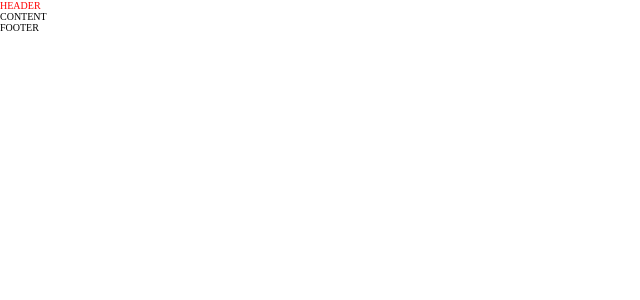
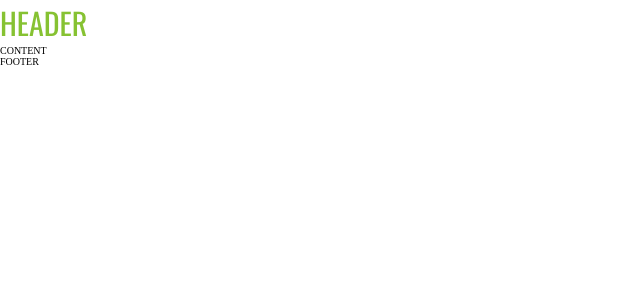
Before and after one commit to cadencunningham/React-Personal-Website, a React app: page / in a window 1280 px wide. Shown: the top 300 px of the page, without its empty margins (0-640 px from the left). Built offline with nearby package versions, Linux system fonts and the light colour scheme; the HTML template or start-up script is replaced by a standard one.

Commit message:
added new base font-families

```diff
--- a/src/index.html
+++ b/src/index.html
@@ -4,6 +4,9 @@
     <meta charset="UTF-8">
     <meta name="viewport" content="width=device-width, initial-scale=1.0">
     <meta http-equiv="X-UA-Compatible" content="ie=edge">
+
+    <link href="https://fonts.googleapis.com/css?family=Cardo:400,700|Oswald" rel="stylesheet">
+
     <title>BareBones React App</title>
 </head>
 <body>
--- a/src/scss/base/_base.scss
+++ b/src/scss/base/_base.scss
@@ -1,3 +1,6 @@
+$font-primary: 'Oswald', sans-serif;
+$font-secondary: 'Cardo', sans-serif;
+
 :root {
     --color-primary-light: #86c232;
     --color-primary-dark: #61892f;
--- a/src/scss/layout/_header.scss
+++ b/src/scss/layout/_header.scss
@@ -1,3 +1,5 @@
 .header {
-    color: red;
+    color: var(--color-primary-light);
+    font-family: $font-primary;
+    font-size: 3rem;
 }
--- a/src/scss/main.scss
+++ b/src/scss/main.scss
@@ -1,3 +1,3 @@
+@import './base/base';
+
 @import './layout/header';
-
-@import './base/base';
```
